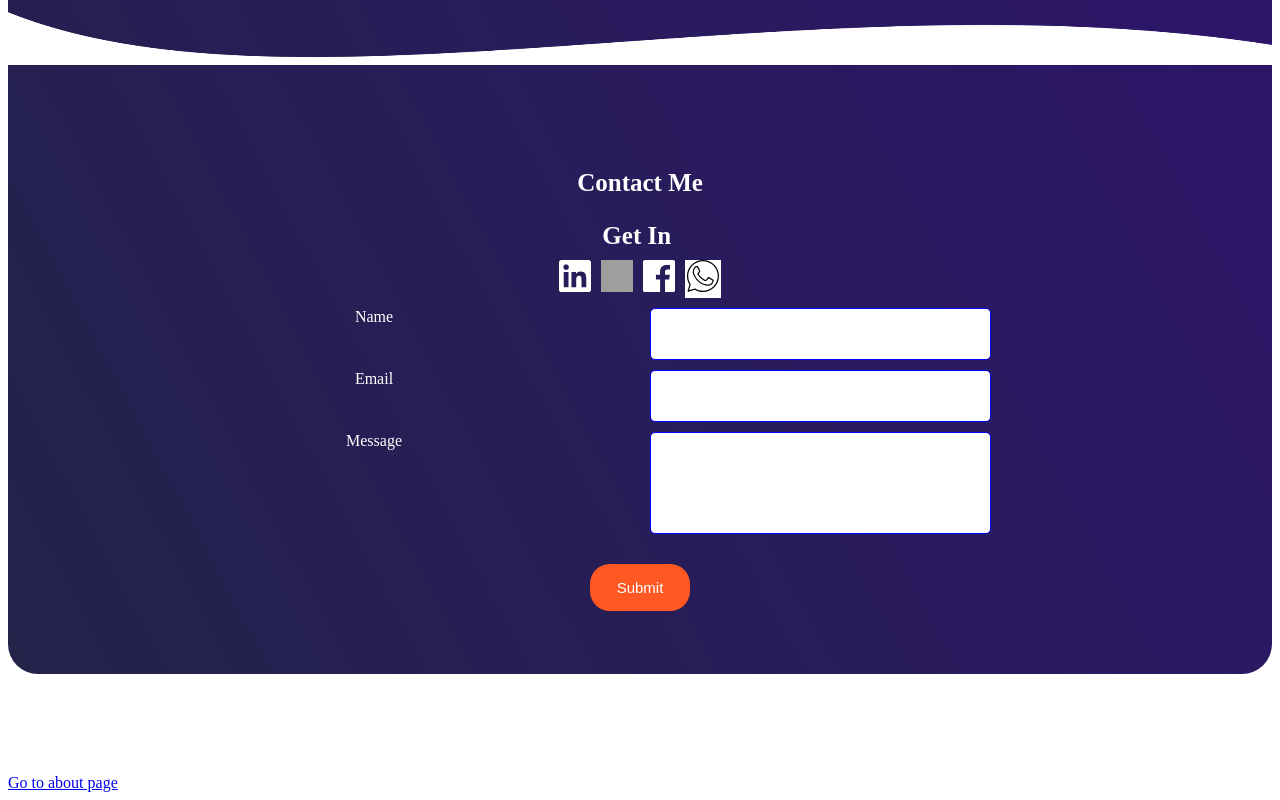
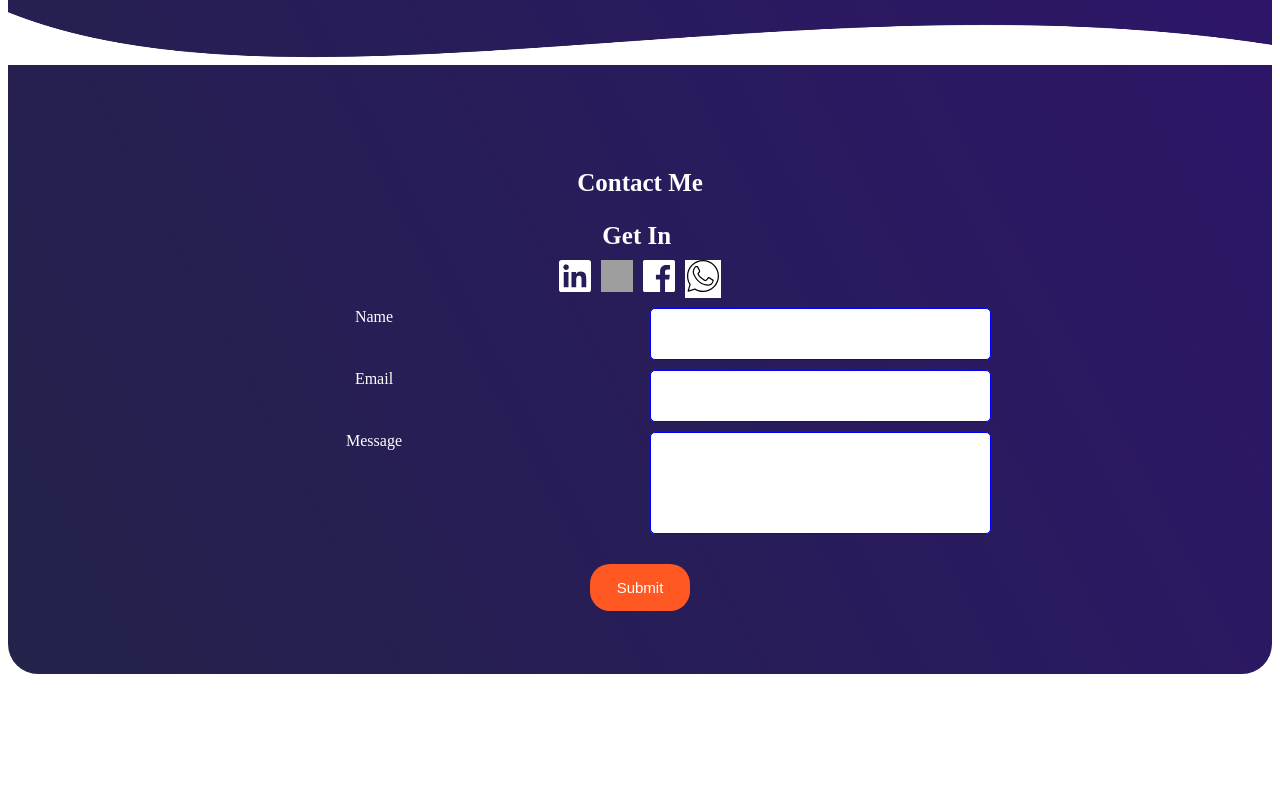
Before and after one commit to DhanasekarA-18/DhanasekarPortfolio, a Next.js app: page / in a window 1280 px wide. Shown: the part 1944-2744 px from the top of the page. After the commit the page ends 2718 px from the top, so only its background shows below. Built offline with nearby package versions, Linux system fonts and the light colour scheme; grey boxes are pictures that could not be loaded.

Commit message:
about page removed

```diff
--- a/pages/index.js
+++ b/pages/index.js
@@ -1,6 +1,5 @@
 import Head from 'next/head';
 import { Portfolio } from '../Components/Portfolio';
-import Link from 'next/link';
 export default function Home() {
   return (
     <>
@@ -10,9 +9,6 @@ export default function Home() {
         <link rel="icon" href="/logo.png" type="image/icon type"/>
       </Head>
     <Portfolio/>
-    <Link href={"/about"}>
-     <a>Go to about page</a>
-    </Link>
     </>
   )
 }
```
Also changed, not shown: pages/about.jsx (deleted, +0 -7 lines).
